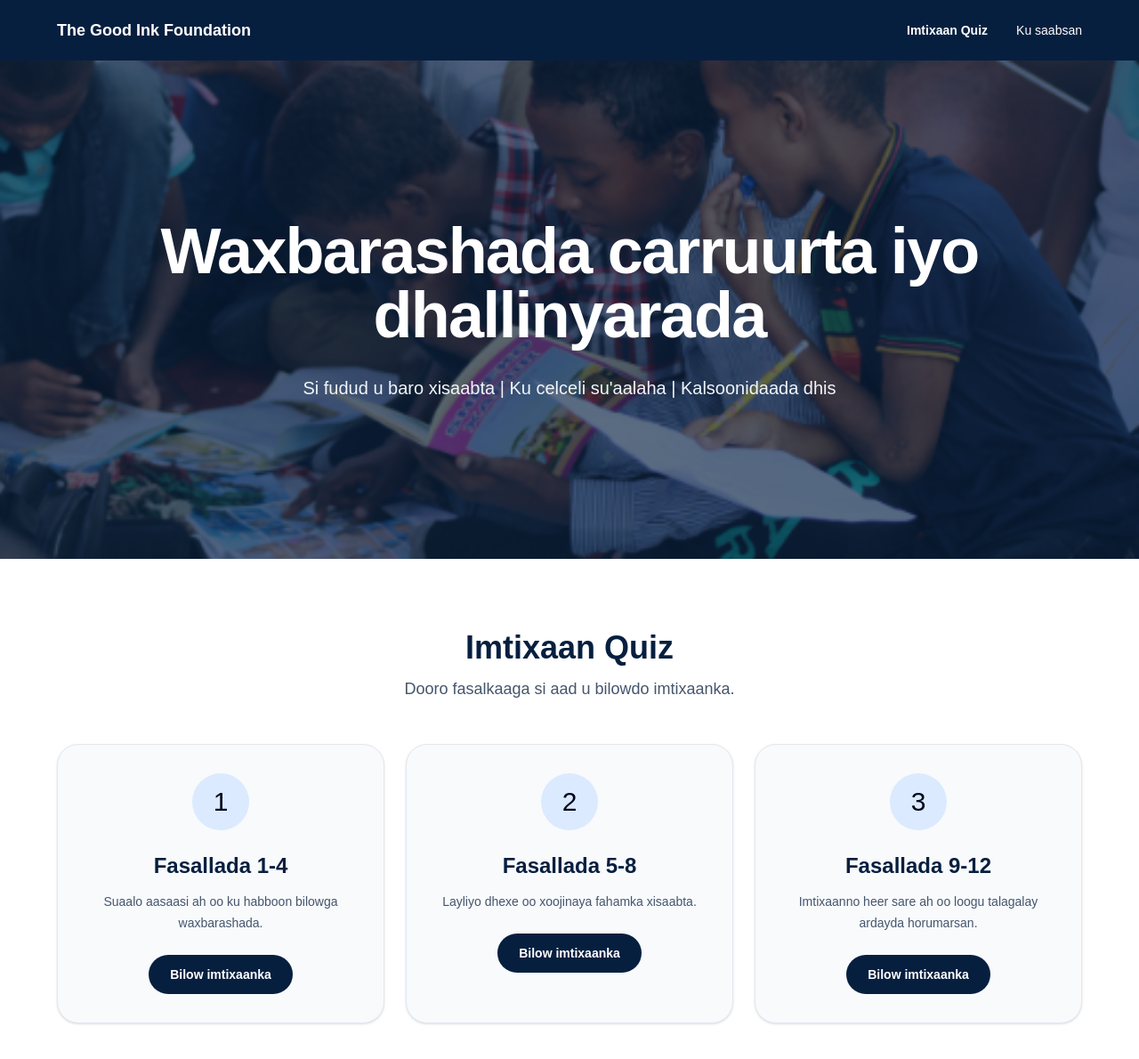
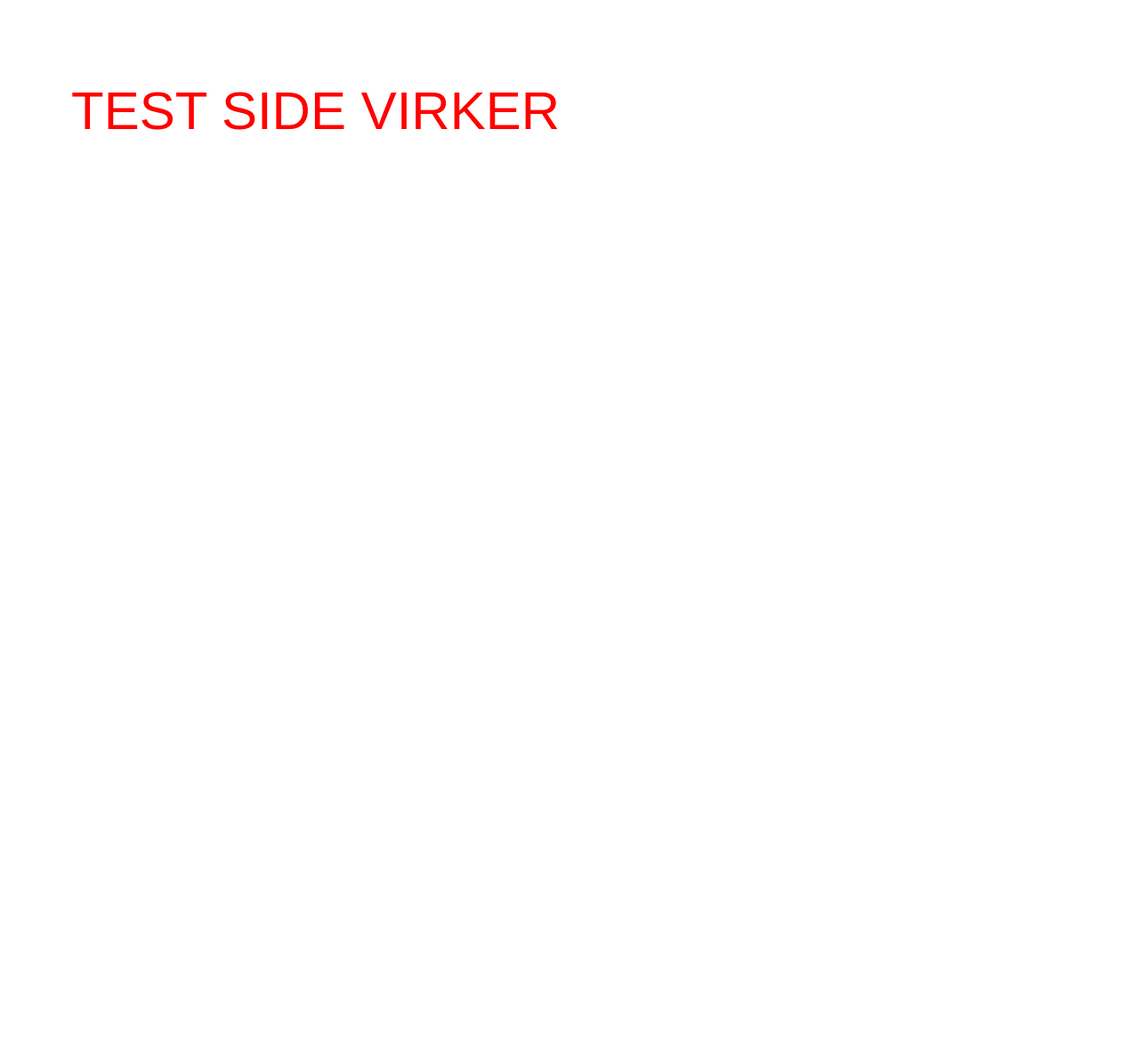
Before and after one commit to TheGoodinkfoundation/thegoodink, a Next.js app: page / in a window 1280 px wide. Shown: the top 1190 px of the page at 89% size. After the commit the page ends 800 px from the top, so only its background shows below. Built offline with nearby package versions, Linux system fonts and the light colour scheme.

Commit message:
Test active homepage

```diff
--- a/app/page.tsx
+++ b/app/page.tsx
@@ -1,103 +1,9 @@
-import Link from "next/link";
-
-const grades = [
-  {
-    title: "Fasallada 1-4",
-    text: "Suaalo aasaasi ah oo ku habboon bilowga waxbarashada.",
-    icon: "1",
-    href: "/quiz/fasalada-1-4",
-  },
-  {
-    title: "Fasallada 5-8",
-    text: "Layliyo dhexe oo xoojinaya fahamka xisaabta.",
-    icon: "2",
-    href: "/quiz/fasalada-5-8",
-  },
-  {
-    title: "Fasallada 9-12",
-    text: "Imtixaanno heer sare ah oo loogu talagalay ardayda horumarsan.",
-    icon: "3",
-    href: "/quiz/fasalada-9-12",
-  },
-];
-
 export default function Home() {
   return (
-    <main className="min-h-screen bg-white text-slate-950">
-      <header className="bg-[#071f3f] px-6 py-5 text-white">
-        <nav className="mx-auto flex max-w-6xl items-center justify-between">
-          <Link href="/" className="text-lg font-bold">
-            The Good Ink Foundation
-          </Link>
-
-          <div className="flex gap-8 text-sm">
-            <Link href="/quiz" className="font-bold">
-              Imtixaan Quiz
-            </Link>
-
-            <Link href="/ku-saabsan">
-              Ku saabsan
-            </Link>
-          </div>
-        </nav>
-      </header>
-
-      <section
-        className="relative flex min-h-[70vh] items-center justify-center bg-cover bg-center px-6 text-center"
-        style={{ backgroundImage: "url('/students.png')" }}
-      >
-        <div className="absolute inset-0 bg-[#071f3f]/65" />
-
-        <div className="relative z-10 max-w-5xl">
-          <h1 className="text-5xl font-bold tracking-tight text-white sm:text-7xl">
-            Waxbarashada carruurta iyo dhallinyarada
-          </h1>
-
-          <p className="mt-8 text-xl text-slate-100">
-            Si fudud u baro xisaabta | Ku celceli su&apos;aalaha | Kalsoonidaada dhis
-          </p>
-        </div>
-      </section>
-
-      <section id="practice" className="bg-white px-6 py-20">
-        <div className="mx-auto max-w-6xl text-center">
-          <h2 className="text-4xl font-bold text-[#071f3f]">
-            Imtixaan Quiz
-          </h2>
-
-          <p className="mt-3 text-lg text-slate-600">
-            Dooro fasalkaaga si aad u bilowdo imtixaanka.
-          </p>
-
-          <div className="mt-12 grid gap-6 sm:grid-cols-2 lg:grid-cols-3">
-            {grades.map((grade) => (
-              <div
-                key={grade.title}
-                className="rounded-3xl border border-slate-200 bg-slate-50 p-8 shadow-sm transition hover:-translate-y-1 hover:shadow-md"
-              >
-                <div className="mx-auto flex h-16 w-16 items-center justify-center rounded-full bg-blue-100 text-3xl">
-                  {grade.icon}
-                </div>
-
-                <h3 className="mt-6 text-2xl font-bold text-[#071f3f]">
-                  {grade.title}
-                </h3>
-
-                <p className="mt-3 text-sm leading-6 text-slate-600">
-                  {grade.text}
-                </p>
-
-                <Link
-                  href={grade.href}
-                  className="mt-6 inline-block rounded-full bg-[#071f3f] px-6 py-3 text-sm font-semibold text-white hover:bg-[#0b2d5a]"
-                >
-                  Bilow imtixaanka
-                </Link>
-              </div>
-            ))}
-          </div>
-        </div>
-      </section>
+    <main style={{ padding: "80px", fontFamily: "Arial" }}>
+      <h1 style={{ fontSize: "60px", color: "red" }}>
+        TEST SIDE VIRKER
+      </h1>
     </main>
   );
 }
```
